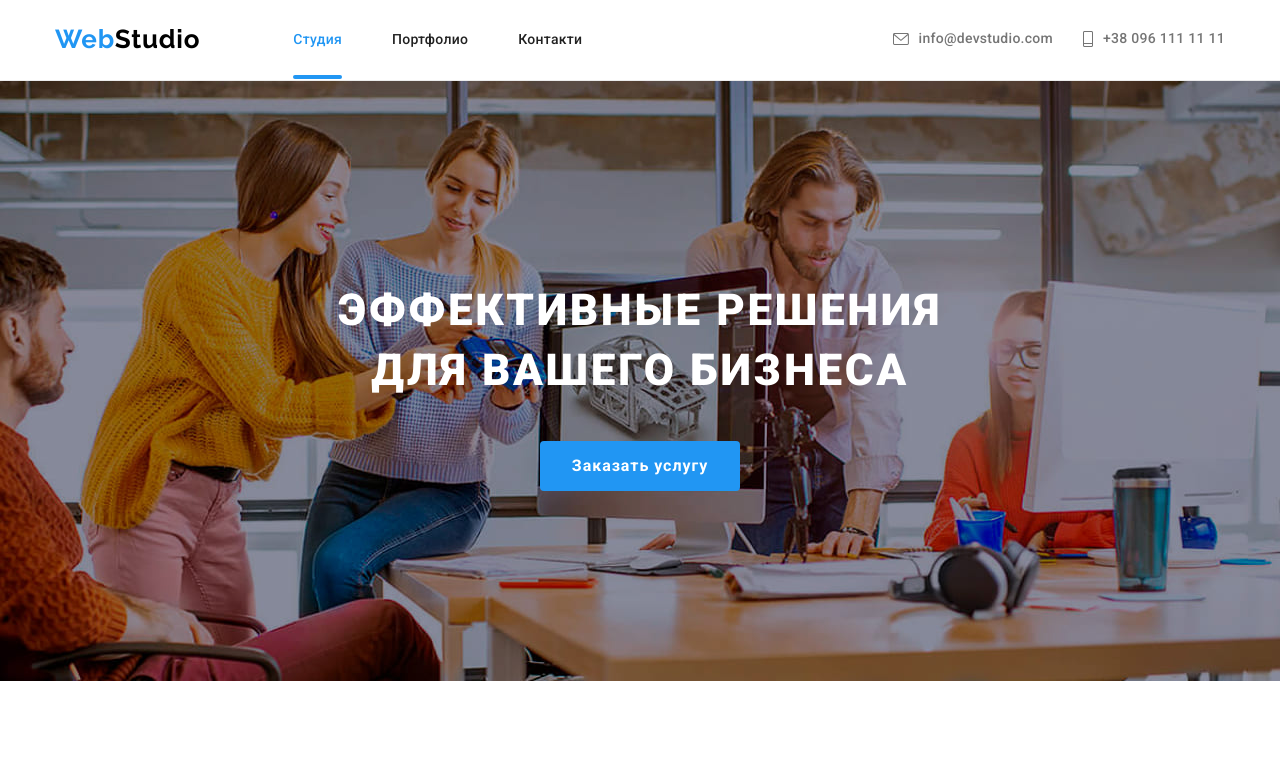
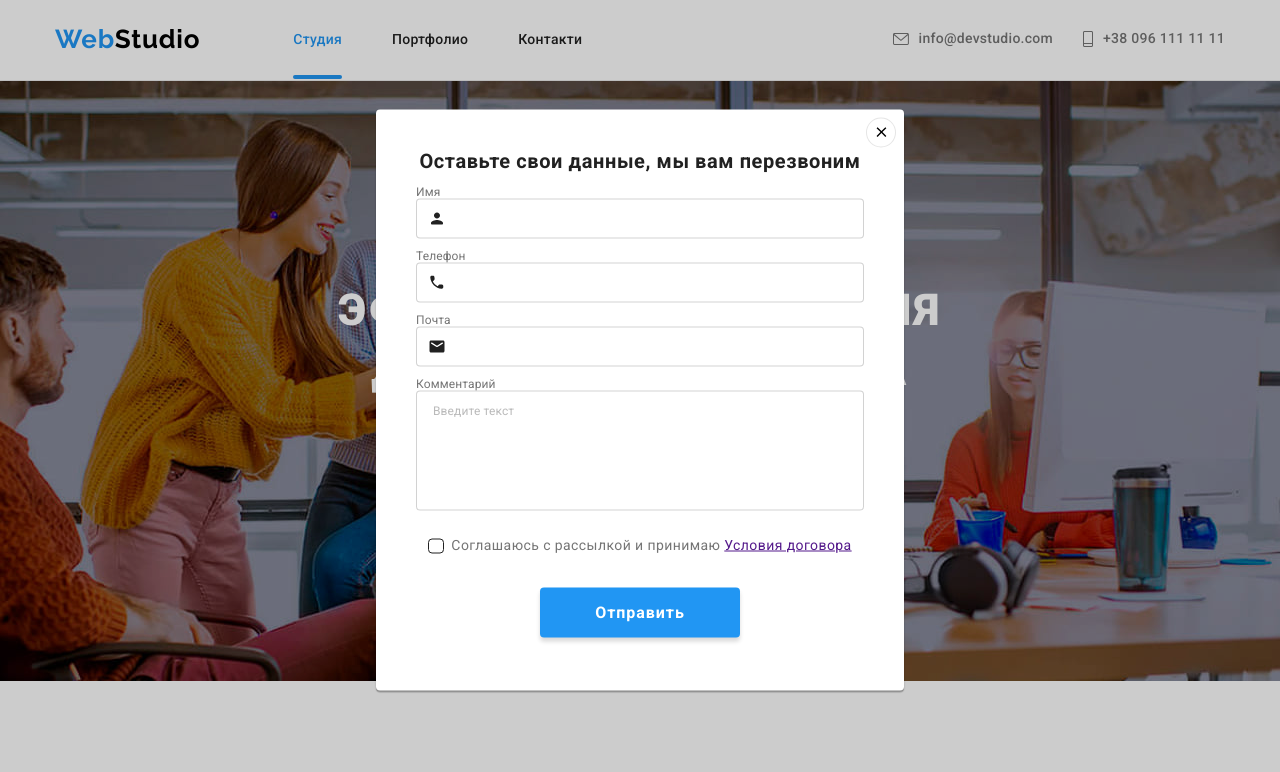
Before and after one commit to mrkuzyk/goit-markup-hw-08, a plain HTML site: page index.html in a window 1280 px wide. Shown: the top 772 px of the page. Drawn offline with nearby package versions, Linux system fonts and the light colour scheme.

Commit message:
modal-done

```diff
--- a/index.html
+++ b/index.html
@@ -686,7 +686,7 @@
             </div>
         </div>
     </footer>
-    <div class="backdrop is-hidden" data-modal>
+    <div class="backdrop" data-modal>
         <!-- is-hidden вверху вставити -->
         <div class="modal">
             <button type="button" class="modal-btn" data-modal-close>
--- a/sass/components/_modal-form.scss
+++ b/sass/components/_modal-form.scss
@@ -80,12 +80,17 @@
 }
 
 .modal-policy {
-  @include font(normal, 14px, 1.71);
+  @include font(normal, 12px, 1.7);
   color: #757575;
 
   @include justify-content-center;
 
-  margin-bottom: 30px;
+  margin-bottom: 31px;
+
+  @media screen and (min-width: 1200px) {
+    @include font(normal, 14px, 1.71);
+    margin-bottom: 30px;
+  }
 
   &::before {
     content: '';
--- a/sass/components/_modal.scss
+++ b/sass/components/_modal.scss
@@ -1,7 +1,7 @@
 .modal {
   position: absolute;
-  width: 528px;
-  min-height: 581px;
+  width: 450px;
+  min-height: 609px;
 
   padding: 40px;
   background: #ffffff;
@@ -12,6 +12,16 @@
   top: 50%;
   left: 50%;
   transform: translate(-50%, -50%);
+
+  @media screen and (min-width: 1200px) {
+    width: 450px;
+    min-height: 609px;
+  }
+
+  @media screen and (min-width: 1200px) {
+    width: 528px;
+    min-height: 581px;
+  }
 }
 
 .modal-btn {
```
Also changed, not shown: css/main.css, css/main.min.css, images/icon-check.svg (added), 2 other files.
